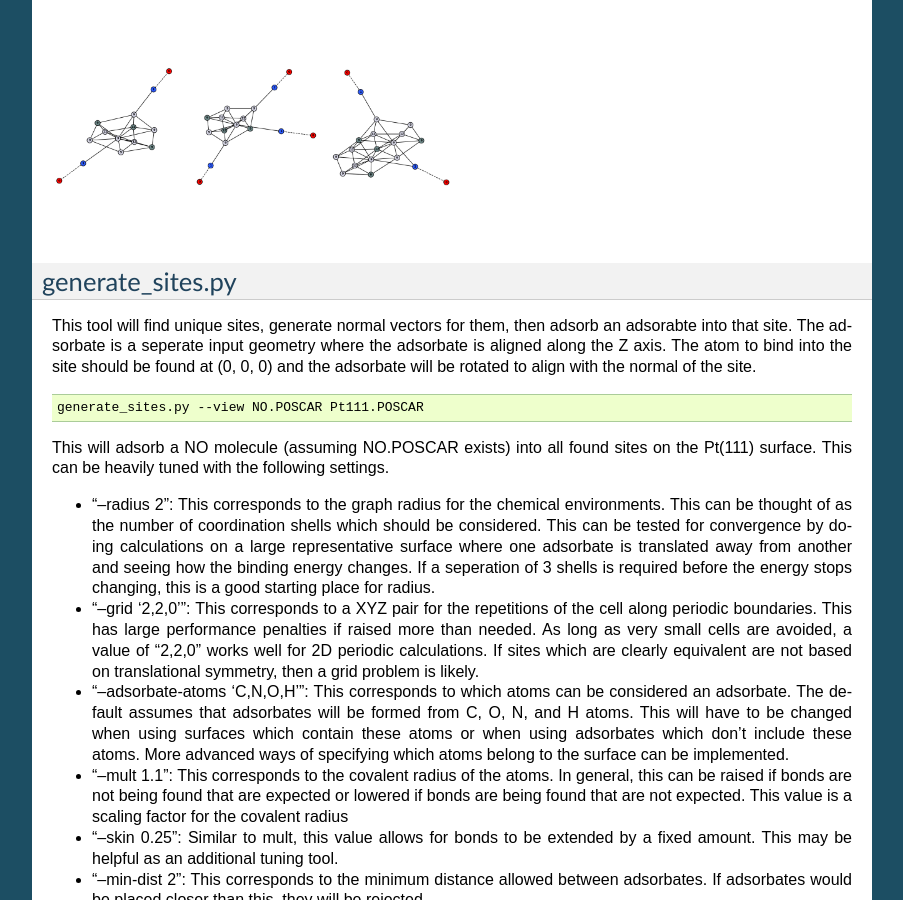
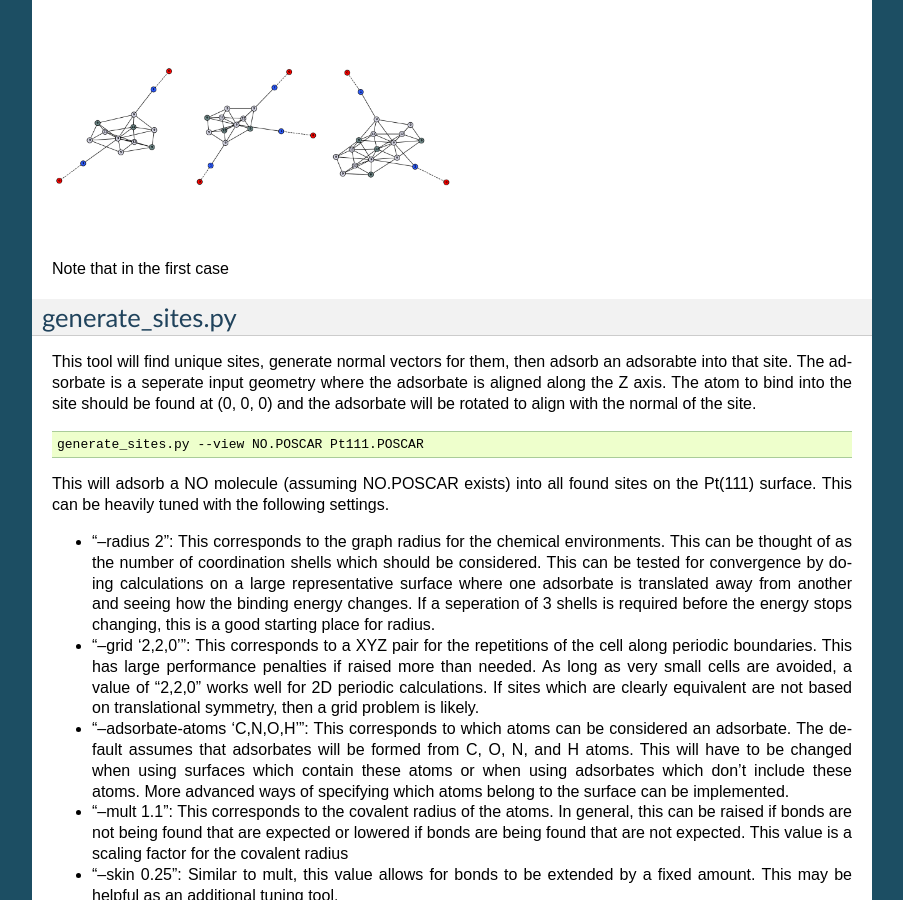
Before and after one commit to vsumaria/graph-theory-surfaces, a Sphinx documentation site: the page built from doc/source/Usage.rst, in a window 1280 px wide and 900 px high, scrolled down 1701 px. Shown: the whole window, without its empty margins (198-1101 px from the left). Built offline with Sphinx 7.4.7, drawn with Linux system fonts in a browser that asks for light colours; formulas are drawn with MathJax 3.

Commit message:
Update doc/source/Usage.rst

```diff
--- a/doc/source/Usage.rst
+++ b/doc/source/Usage.rst
@@ -51,6 +51,8 @@ Note that in both cases, the NO are adsorbed in a bridge and two top sites. The
 .. image:: ../../images/unique/Slide5.png
   :width: 400
 
+Note that in the first case
+
 -----------------
 generate_sites.py
 -----------------
```
